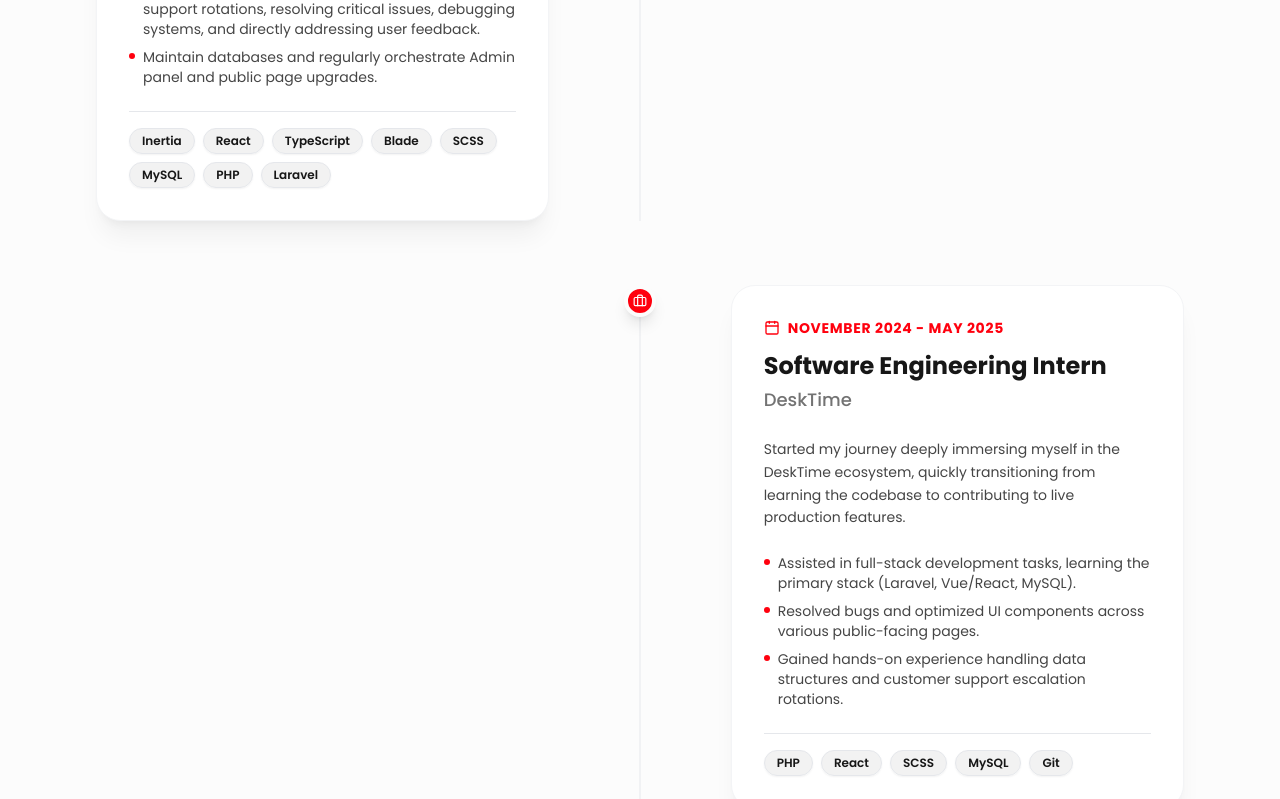
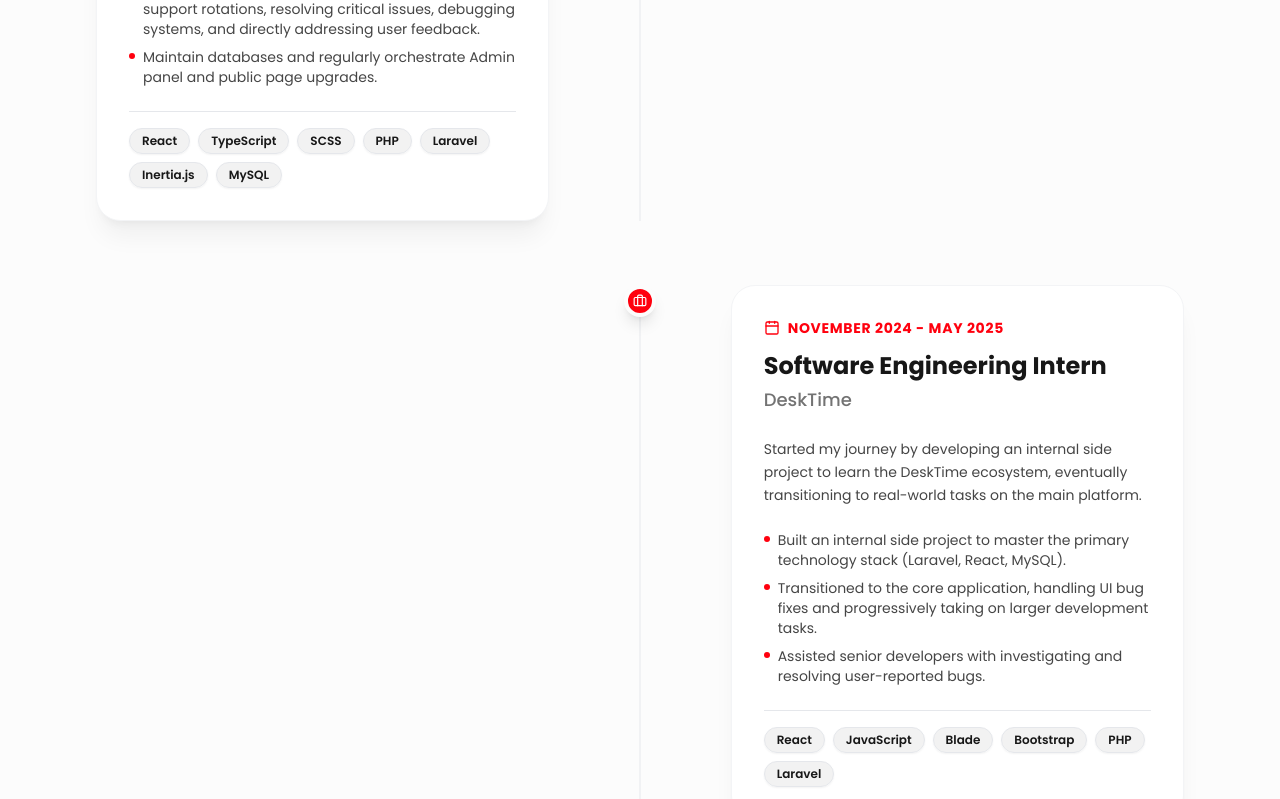
Before and after one commit to fur1ozz/portfolio, a React (Vite) app: page /experience in a window 1280 px wide. Shown: the part 781-1580 px from the top of the page. Built offline with nearby package versions, Linux system fonts and the light colour scheme.

Commit message:
2026-refresh Update my experience

```diff
--- a/src/pages/Experience/Experience.jsx
+++ b/src/pages/Experience/Experience.jsx
@@ -86,7 +86,7 @@
                             "Serve as the primary developer during customer support rotations, resolving critical issues, debugging systems, and directly addressing user feedback.",
                             "Maintain databases and regularly orchestrate Admin panel and public page upgrades."
                         ]}
-                        tech={['Inertia', 'React', 'TypeScript', 'Blade', 'SCSS', 'MySQL', 'PHP', 'Laravel']}
+                        tech={['React', 'TypeScript', 'SCSS', 'PHP', 'Laravel', 'Inertia.js', 'MySQL']}
                         isInternship={false}
                     />
 
@@ -94,13 +94,13 @@
                         title="Software Engineering Intern"
                         company="DeskTime"
                         period="November 2024 - May 2025"
-                        description="Started my journey deeply immersing myself in the DeskTime ecosystem, quickly transitioning from learning the codebase to contributing to live production features."
+                        description="Started my journey by developing an internal side project to learn the DeskTime ecosystem, eventually transitioning to real-world tasks on the main platform."
                         highlights={[
-                            "Assisted in full-stack development tasks, learning the primary stack (Laravel, Vue/React, MySQL).",
-                            "Resolved bugs and optimized UI components across various public-facing pages.",
-                            "Gained hands-on experience handling data structures and customer support escalation rotations."
+                            "Built an internal side project to master the primary technology stack (Laravel, React, MySQL).",
+                            "Transitioned to the core application, handling UI bug fixes and progressively taking on larger development tasks.",
+                            "Assisted senior developers with investigating and resolving user-reported bugs."
                         ]}
-                        tech={['PHP', 'React', 'SCSS', 'MySQL', 'Git']}
+                        tech={['React', 'JavaScript', 'Blade', 'Bootstrap', 'PHP', 'Laravel']}
                         isInternship={true}
                     />
                 </div>
```
